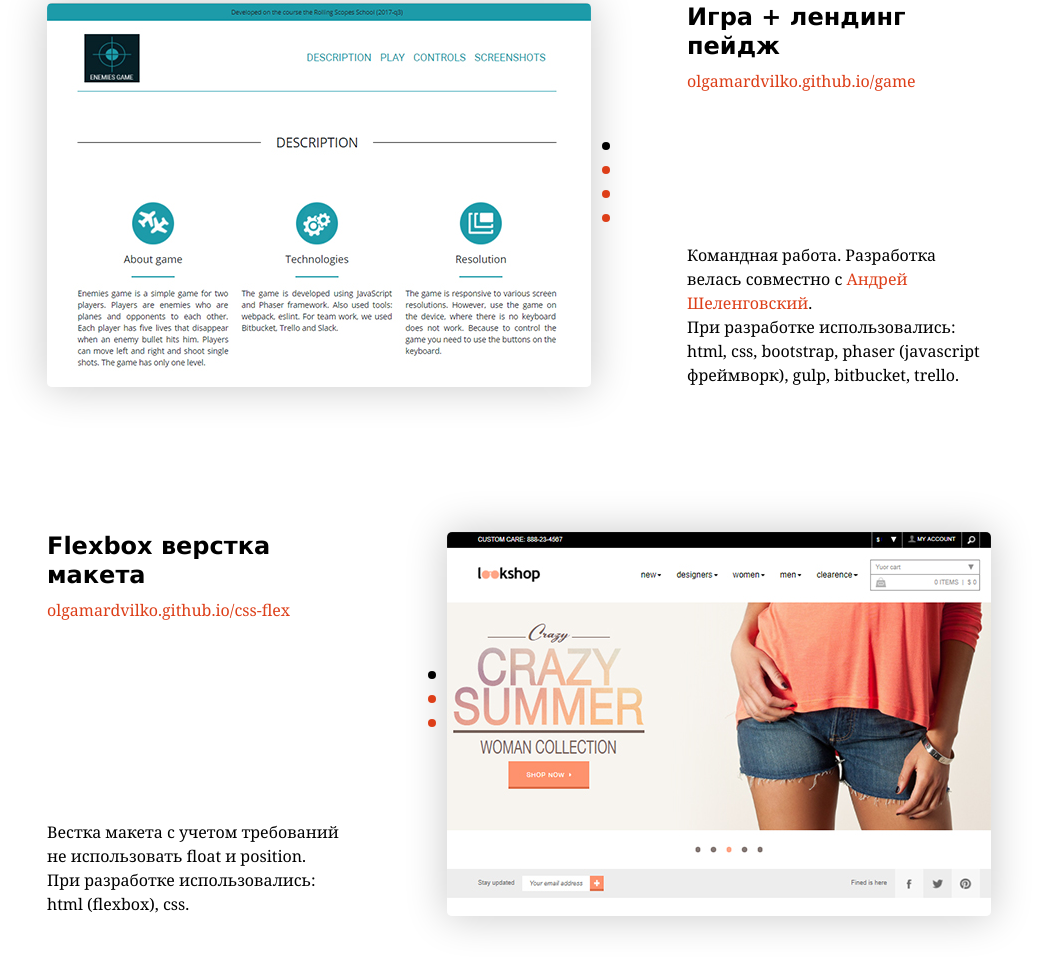
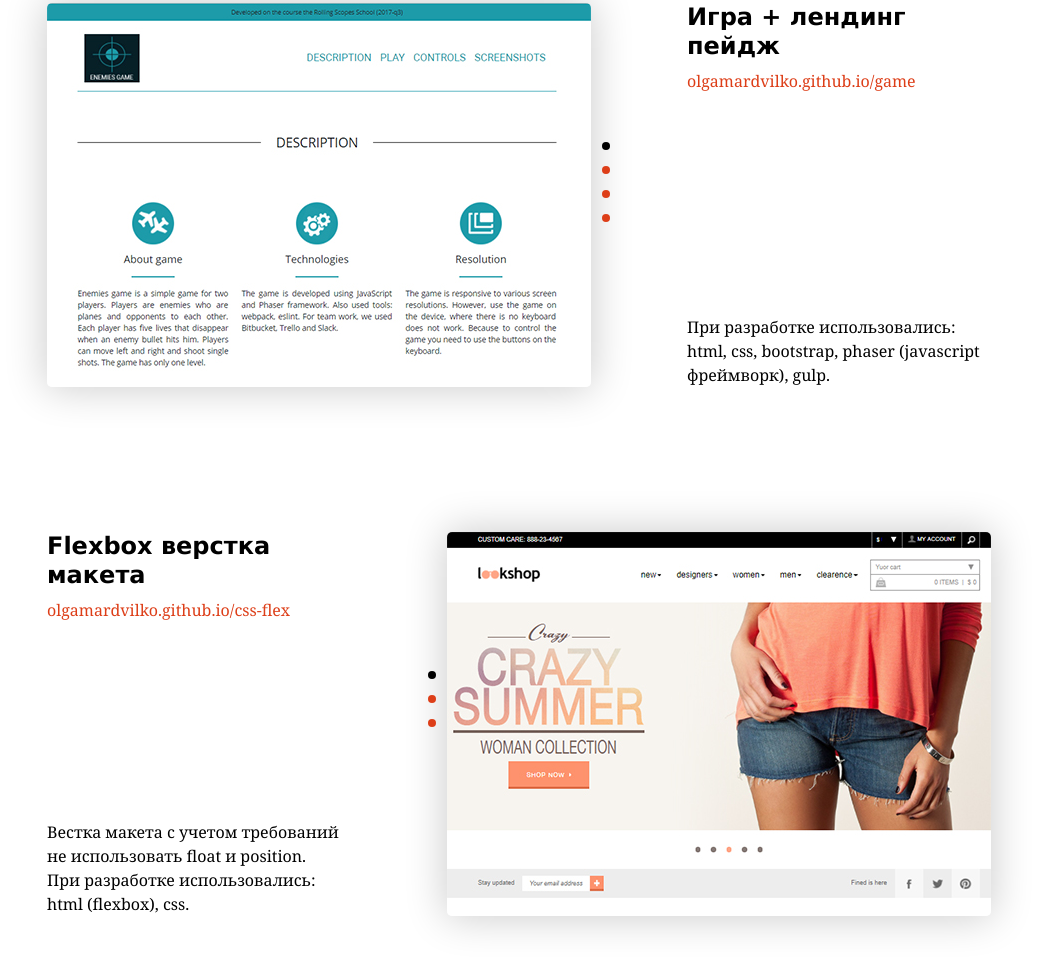
Before and after one commit to OlgaMardvilko/portfolio, a plain HTML site: page index.html in a window 1280 px wide. Shown: the part 3782-4751 px from the top of the page, without its empty margins (121-1158 px from the left). Drawn offline with Linux system fonts and the light colour scheme.

Commit message:
change description product game

```diff
--- a/css/style.css
+++ b/css/style.css
@@ -187,7 +187,8 @@ main p, footer p {
   position: relative;
 }
 
-.slider1, .slider2, .slider3, .slider4, .slider5, .slider6, .slider7, .slider8 {
+.slider1, .slider2, .slider3, .slider4, .slider5,
+.slider6, .slider7, .slider8 {
   height: inherit;
   overflow: hidden;
   position: relative;
@@ -199,7 +200,8 @@ main p, footer p {
   border-radius: 5px;
 }
 
-.slides1, .slides2, .slides3, .slides4, .slides5, .slides6, .slides7, .slides8 {
+.slides1, .slides2, .slides3, .slides4, .slides5,
+.slides6, .slides7, .slides8 {
   height: inherit;
   opacity: 0;
   position: absolute;
--- a/index.html
+++ b/index.html
@@ -201,7 +201,7 @@
 	  		  <h3>Игра + лендинг пейдж</h3>
 	  		  <a href="https://olgamardvilko.github.io/game/" target="_blank">olgamardvilko.github.io/game</a>
 	  		</div>
-	  		<p>Командная работа. Разработка велась совместно с <a href="https://github.com/manuminsk" target="_blank">Андрей Шеленговский</a>. <br /> При разработке использовались: html, css, bootstrap, phaser (javascript фреймворк), gulp, bitbucket, trello. </p>
+	  		<p>При разработке использовались: html, css, bootstrap, phaser (javascript фреймворк), gulp. </p>
 	  	  </figcaption>
 	    </figure>
 
```
